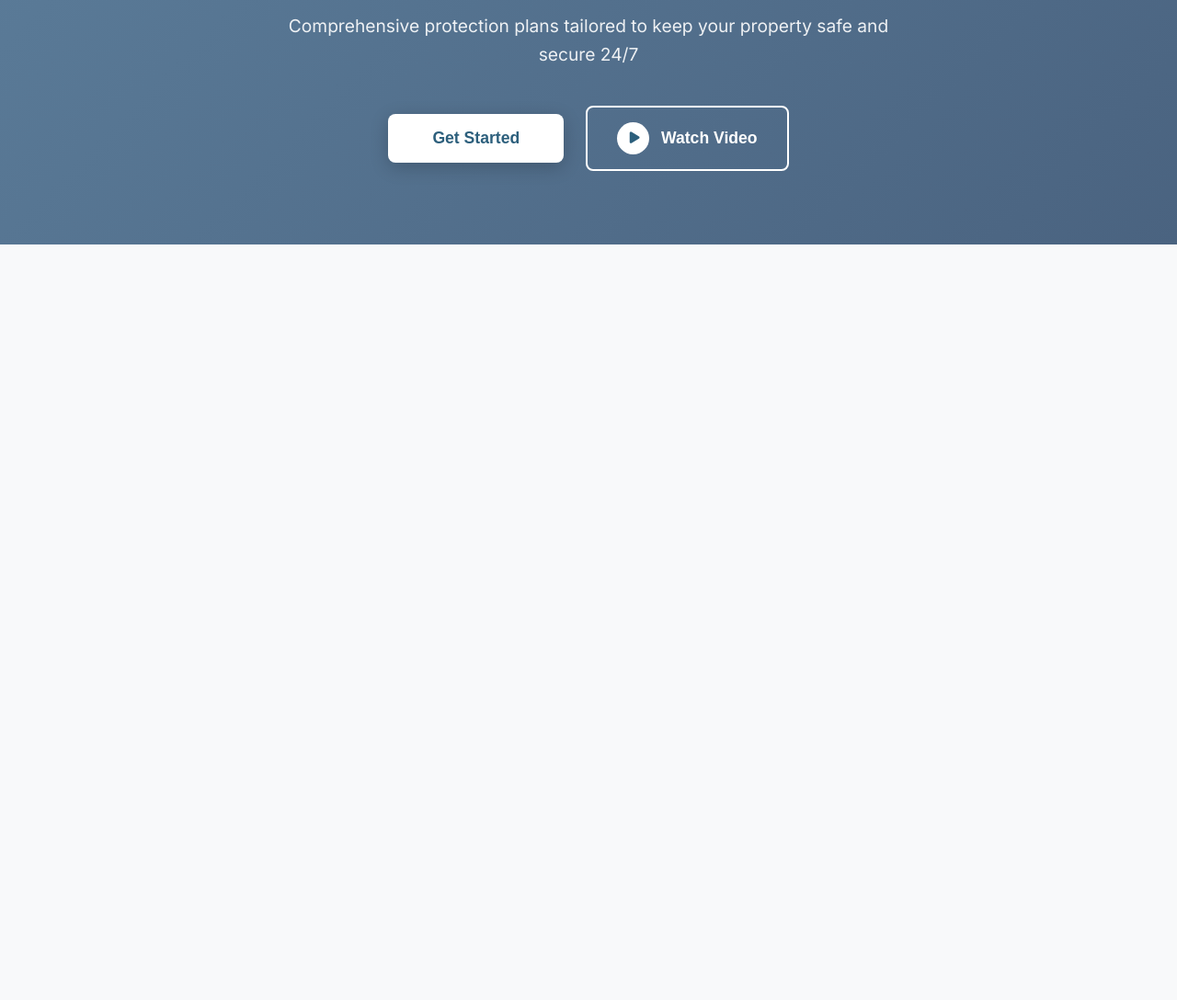
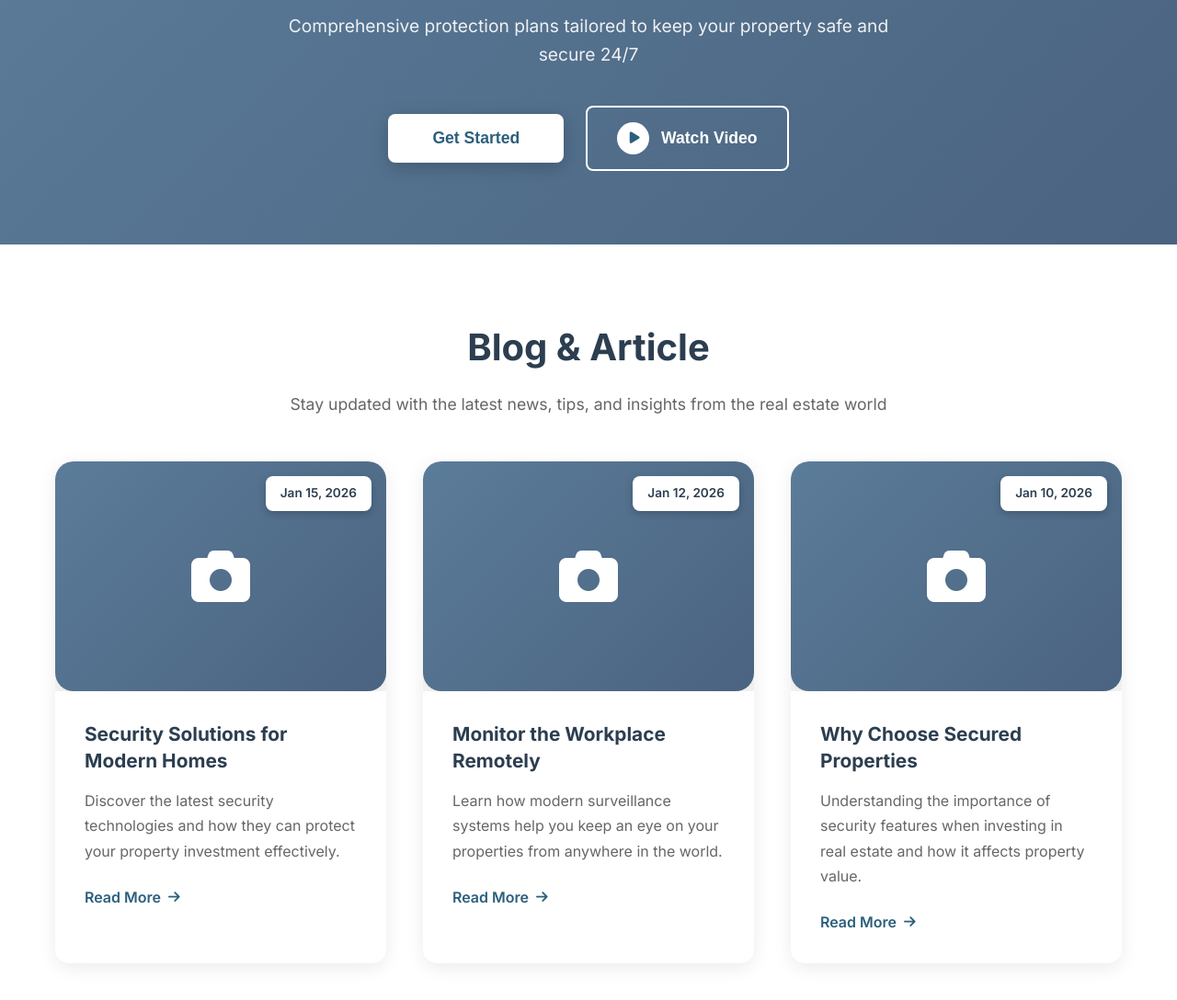
Before and after one commit to veraogamune/Gracious-Property-Website, a plain HTML site: page index.html in a window 1280 px wide. Shown: the part 4410-5498 px from the top of the page at 92% size. Before the commit the page ends 4676 px from the top, so only its background shows below. Drawn offline with Linux system fonts and the light colour scheme.

Commit message:
Added blog section with 3 article cards

```diff
--- a/css/style.css
+++ b/css/style.css
@@ -327,6 +327,104 @@ body {
     font-size: 0.95rem;
     line-height: 1.6;
     opacity: 0.9;
+}
+
+/* Blog & Articles Section */
+.blog {
+    padding: 5rem 0;
+    background-color: #fff;
+}
+
+.blog-grid {
+    display: grid;
+    grid-template-columns: repeat(3, 1fr);
+    gap: 2.5rem;
+    margin-top: 3rem;
+}
+
+.blog-card {
+    background: white;
+    border-radius: 15px;
+    overflow: hidden;
+    box-shadow: 0 5px 20px rgba(0,0,0,0.08);
+    transition: all 0.3s;
+    cursor: pointer;
+}
+
+.blog-card:hover {
+    transform: translateY(-10px);
+    box-shadow: 0 15px 40px rgba(0,0,0,0.15);
+}
+
+.blog-image {
+    position: relative;
+    height: 250px;
+    overflow: hidden;
+}
+
+.blog-image .image-placeholder {
+    width: 100%;
+    height: 100%;
+    background: linear-gradient(135deg, #5b7c99 0%, #4a6380 100%);
+    display: flex;
+    align-items: center;
+    justify-content: center;
+    font-size: 4rem;
+    color: white;
+    transition: all 0.3s;
+}
+
+.blog-card:hover .image-placeholder {
+    transform: scale(1.1);
+}
+
+.blog-date {
+    position: absolute;
+    top: 1rem;
+    right: 1rem;
+    background: white;
+    padding: 0.5rem 1rem;
+    border-radius: 8px;
+    font-size: 0.85rem;
+    font-weight: 600;
+    color: #2c3e50;
+    box-shadow: 0 3px 10px rgba(0,0,0,0.2);
+}
+
+.blog-content {
+    padding: 2rem;
+}
+
+.blog-content h3 {
+    font-size: 1.3rem;
+    color: #2c3e50;
+    margin-bottom: 1rem;
+    line-height: 1.4;
+}
+
+.blog-content p {
+    color: #666;
+    line-height: 1.7;
+    margin-bottom: 1.5rem;
+}
+
+.read-more {
+    color: #2c5f7c;
+    font-weight: 600;
+    text-decoration: none;
+    display: inline-flex;
+    align-items: center;
+    gap: 0.5rem;
+    transition: all 0.3s;
+}
+
+.read-more:hover {
+    gap: 1rem;
+    color: #1e4560;
+}
+
+.read-more i {
+    font-size: 0.9rem;
 }
 
 /* CTA Section */
@@ -820,4 +918,12 @@ body {
         width: 100%;
         justify-content: center;
     }
+
+    .blog-grid {
+        grid-template-columns: 1fr;
+    }
+
+    .blog-image {
+        height: 200px;
+    }
 }
--- a/index.html
+++ b/index.html
@@ -335,6 +335,60 @@
         </div>
     </section>
 
+    <!-- Blog & Articles Section -->
+    <section class="blog" id="blog">
+        <div class="container">
+            <div class="section-header centered">
+                <h2>Blog & Article</h2>
+                <p>Stay updated with the latest news, tips, and insights from the real estate world</p>
+            </div>
+
+            <div class="blog-grid">
+                <article class="blog-card">
+                    <div class="blog-image">
+                        <div class="image-placeholder">
+                            <i class="fas fa-camera"></i>
+                        </div>
+                        <span class="blog-date">Jan 15, 2026</span>
+                    </div>
+                    <div class="blog-content">
+                        <h3>Security Solutions for Modern Homes</h3>
+                        <p>Discover the latest security technologies and how they can protect your property investment effectively.</p>
+                        <a href="#" class="read-more">Read More <i class="fas fa-arrow-right"></i></a>
+                    </div>
+                </article>
+
+                <article class="blog-card">
+                    <div class="blog-image">
+                        <div class="image-placeholder">
+                            <i class="fas fa-camera"></i>
+                        </div>
+                        <span class="blog-date">Jan 12, 2026</span>
+                    </div>
+                    <div class="blog-content">
+                        <h3>Monitor the Workplace Remotely</h3>
+                        <p>Learn how modern surveillance systems help you keep an eye on your properties from anywhere in the world.</p>
+                        <a href="#" class="read-more">Read More <i class="fas fa-arrow-right"></i></a>
+                    </div>
+                </article>
+
+                <article class="blog-card">
+                    <div class="blog-image">
+                        <div class="image-placeholder">
+                            <i class="fas fa-camera"></i>
+                        </div>
+                        <span class="blog-date">Jan 10, 2026</span>
+                    </div>
+                    <div class="blog-content">
+                        <h3>Why Choose Secured Properties</h3>
+                        <p>Understanding the importance of security features when investing in real estate and how it affects property value.</p>
+                        <a href="#" class="read-more">Read More <i class="fas fa-arrow-right"></i></a>
+                    </div>
+                </article>
+            </div>
+        </div>
+    </section>
+
     <script src="js/main.js"></script>
 </body>
 </html>
```
